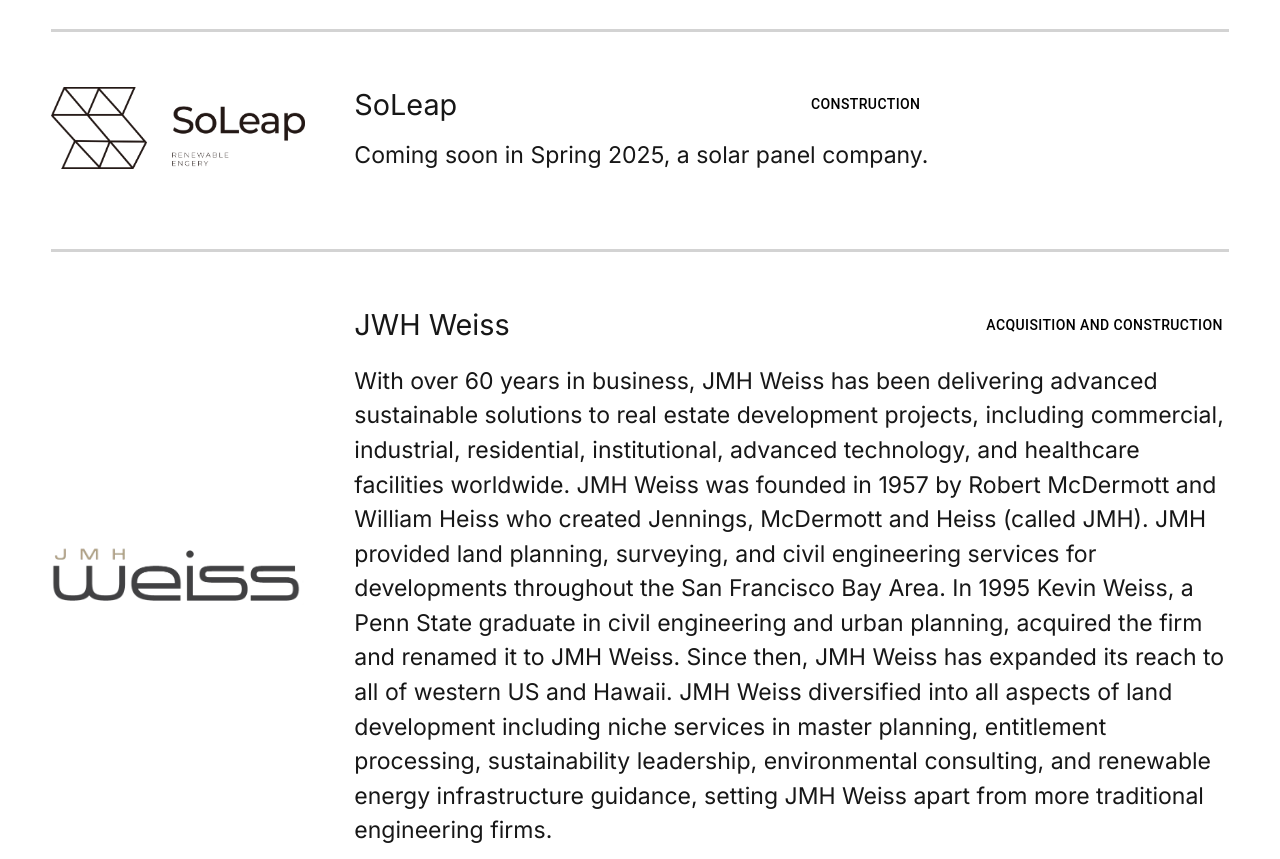
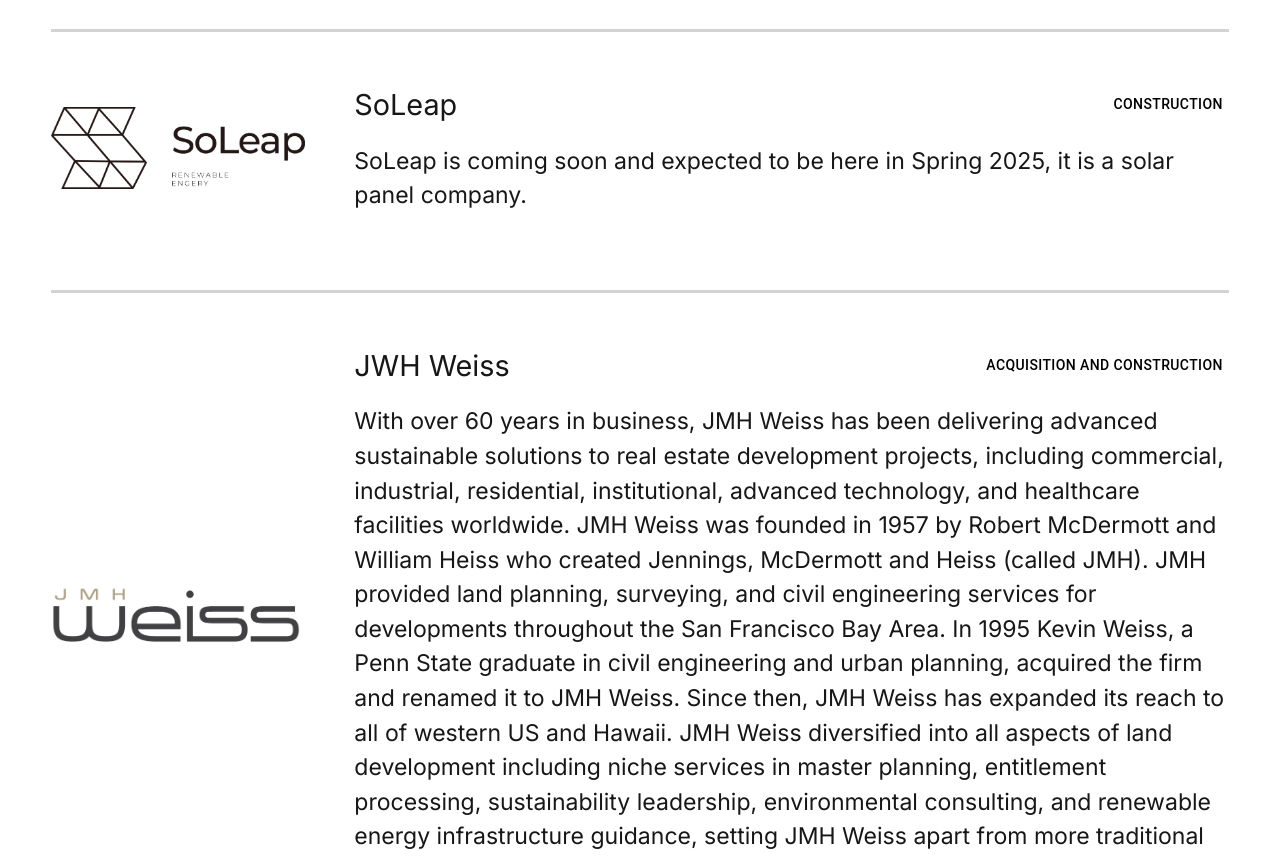
Before and after one commit to liwenss/svrt, a Next.js app in the folder svrt-project/: page /partners in a window 1280 px wide. Shown: the part 4100-4959 px from the top of the page. Built offline with nearby package versions, Linux system fonts and the light colour scheme; a web font is replaced by a local one.

Commit message:
fixing soleap

```diff
--- a/svrt-project/app/partners/page.tsx
+++ b/svrt-project/app/partners/page.tsx
@@ -217,7 +217,7 @@
             <p className={styles['another-maintext']}>SoLeap</p>
             <Button className={styles['button-text']}>Construction</Button>
           </div>
-          <p className={styles['subtext']}>Coming soon in Spring 2025, a solar panel company.</p>
+          <p className={styles['subtext']}>SoLeap is coming soon and expected to be here in Spring 2025, it is a solar panel company.</p>
         </div>
       </div>
       <hr className={styles['my-line']}/>
```
